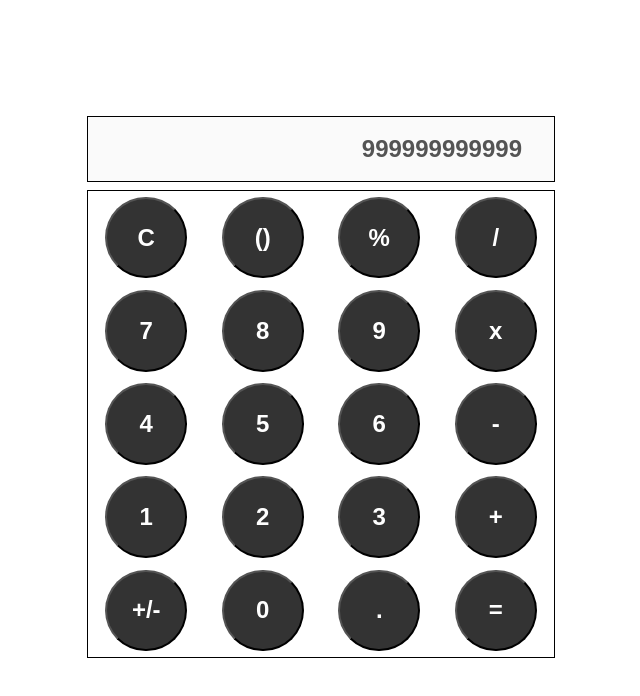
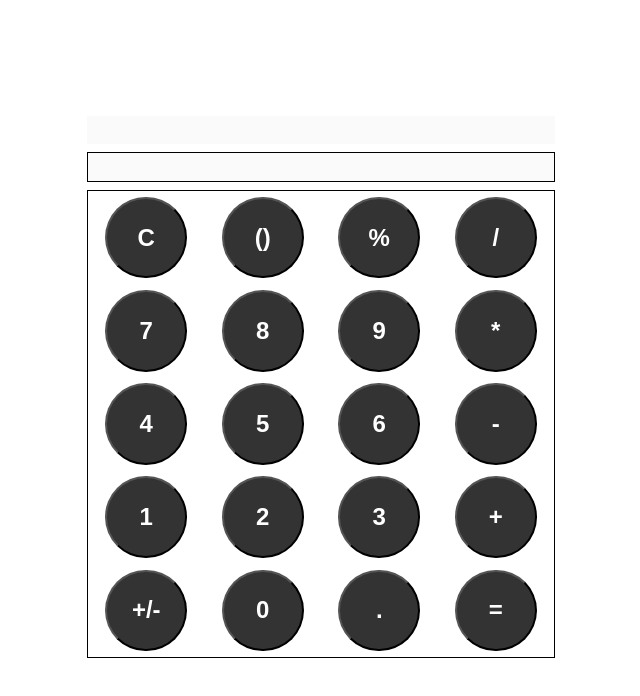
Before and after one commit to AJAdrianos/Calculator, a plain HTML site: page index.html in a window 1280 px wide. Shown: the whole page, without its empty margins (319-959 px from the left). Drawn offline with Linux system fonts and the light colour scheme.

Commit message:
Added new textbox to show the current expression that will be evaluated

```diff
--- a/index.html
+++ b/index.html
@@ -8,74 +8,75 @@
 </head>
 <body>
     <div class="grid">
-        <div id="output-holder">
-            <input type="text" value="999999999999" disabled>
+        <div class="output-holder">
+            <input id="expression-output" type="text"  disabled>
+            <input id="evaluation-output" type="text"  disabled>
         </div>
         <div class="center">
             <form action="" class="calculator" style="border: 1px solid black;">
                 <div class="circle-container">
-                    <input type="button" value="C" class="circle" onclick="addValueToExpression(value)">
+                    <input type="button" value="C" class="circle" onclick="clearExpressionAndOutput()">
                 </div>
                 <div class="circle-container">
-                    <input type="button" value="()" class="circle">
+                    <input type="button" value="()" class="circle" onclick="addBracket()">
                 </div>
                 <div class="circle-container">
-                    <input type="button" value="%" class="circle">
+                    <input type="button" value="%" class="circle" onclick="addValueToExpression(value)">
                 </div>
                 <div class="circle-container">
-                    <input type="button" value="/" class="circle">
+                    <input type="button" value="/" class="circle" onclick="addValueToExpression(value)">
                 </div>
 
                 <div class="circle-container">
-                    <input type="button" value="7" class="circle">
+                    <input type="button" value="7" class="circle" onclick="addValueToExpression(value)">
                 </div>
                 <div class="circle-container">
-                    <input type="button" value="8" class="circle">
+                    <input type="button" value="8" class="circle" onclick="addValueToExpression(value)">
                 </div>
                 <div class="circle-container">
-                    <input type="button" value="9" class="circle">
+                    <input type="button" value="9" class="circle" onclick="addValueToExpression(value)">
                 </div>
                 <div class="circle-container">
-                    <input type="button" value="x" class="circle">
+                    <input type="button" value="*" class="circle" onclick="addValueToExpression(value)">
                 </div>
 
                 <div class="circle-container">
-                    <input type="button" value="4" class="circle">
+                    <input type="button" value="4" class="circle" onclick="addValueToExpression(value)">
                 </div>
                 <div class="circle-container">
-                    <input type="button" value="5" class="circle">
+                    <input type="button" value="5" class="circle" onclick="addValueToExpression(value)">
                 </div>
                 <div class="circle-container">
-                    <input type="button" value="6" class="circle">
+                    <input type="button" value="6" class="circle" onclick="addValueToExpression(value)">
                 </div>
                 <div class="circle-container">
-                    <input type="button" value="-" class="circle">
+                    <input type="button" value="-" class="circle" onclick="addValueToExpression(value)">
                 </div>
 
                 <div class="circle-container">
-                    <input type="button" value="1" class="circle">
+                    <input type="button" value="1" class="circle" onclick="addValueToExpression(value)">
                 </div>
                 <div class="circle-container">
-                    <input type="button" value="2" class="circle">
+                    <input type="button" value="2" class="circle" onclick="addValueToExpression(value)">
                 </div>
                 <div class="circle-container">
-                    <input type="button" value="3" class="circle">
+                    <input type="button" value="3" class="circle" onclick="addValueToExpression(value)">
                 </div>
                 <div class="circle-container">
-                    <input type="button" value="+" class="circle">
+                    <input type="button" value="+" class="circle" onclick="addValueToExpression(value)">
                 </div>
 
                 <div class="circle-container">
                     <input type="button" value="+/-" class="circle">
                 </div>
                 <div class="circle-container">
-                    <input type="button" value="0" class="circle">
+                    <input type="button" value="0" class="circle" onclick="addValueToExpression(value)">
                 </div>
                 <div class="circle-container">
-                    <input type="button" value="." class="circle">
+                    <input type="button" value="." class="circle" onclick="addValueToExpression(value)">
                 </div>
                <div class="circle-container">
-                    <input type="submit" value="=" class="circle">
+                    <input type="button" value="=" class="circle" onclick="evaluateExpression()">
                </div>
             </form>
         </div>
--- a/styles.css
+++ b/styles.css
@@ -32,22 +32,32 @@ body {
     padding: 1rem;
 }
 
-#output-holder {
+.output-holder {
     padding: 1rem;
     display: flex;
+    flex-direction: column;
+
     grid-row: 1 / 2;
     grid-column: 2 / 3;
     min-height: 4rem;
 }
 
-#output-holder > input[type="text"] {
+.output-holder > input[type="text"] {
     font-weight: bold;
     font-size: 1.5rem;
     text-align: right;
     border: 1px solid black;
-    flex-grow: 1;
-    padding: 2rem;
+    margin-bottom: .5rem;
 }
+
+.output-holder > input[type="text"]:nth-child(1) {
+    font-weight: bold;
+    font-size: 1.5rem;
+    text-align: right;
+    border: none;
+    margin-bottom: .5rem;
+}
+
 
 .calculator {
     display: grid;
```
